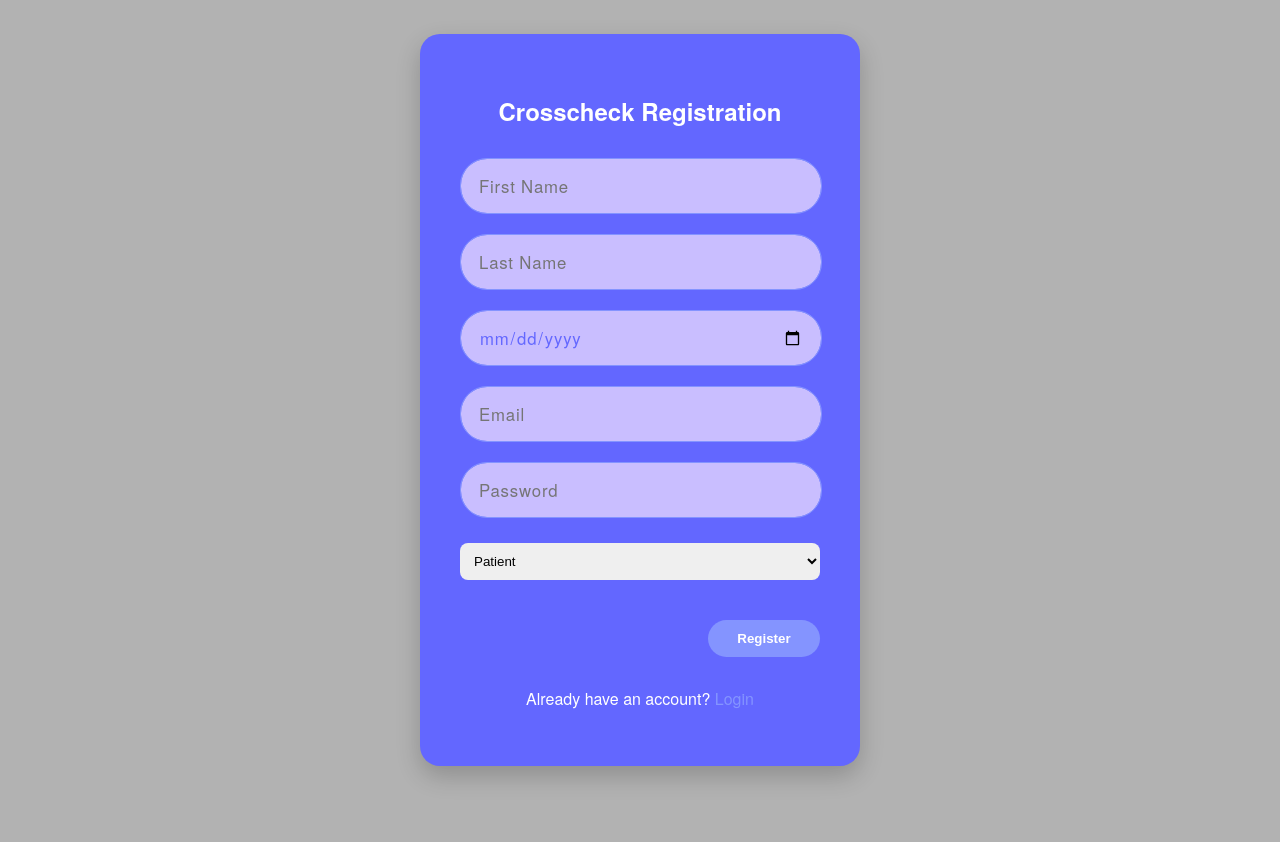
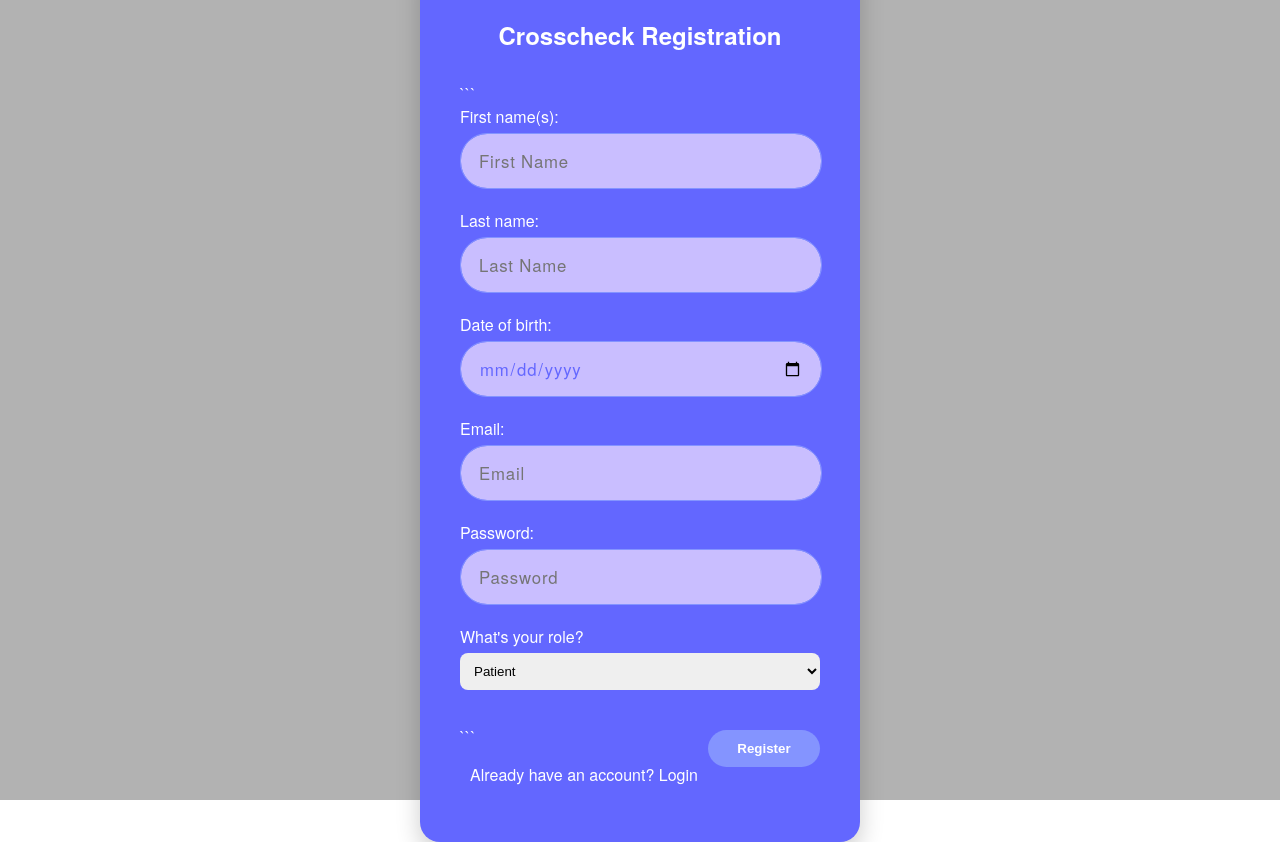
Before and after one commit to Animesh0209/BUS4, a Flask app: page /register in a window 1280 px wide. Before the commit the page ends 781 px from the top, so only its background shows below. Run offline with Flask 3, Linux system fonts and the light colour scheme.

Commit message:
The register and login button works perfectly fine now.

````diff
--- a/app/forms.py
+++ b/app/forms.py
@@ -9,8 +9,7 @@ from datetime import date
 class RegisterForm(FlaskForm):
     first_name = StringField("First name(s):", validators=[DataRequired()])
     last_name = StringField("Last name:", validators=[DataRequired()])
-    date_of_birth = DateField("Date of birth:", format="%d-%m-%Y", default=date.today, validators=[DataRequired()])
-
+    date_of_birth = DateField("Date of birth:", format="%Y-%m-%d", validators=[DataRequired()])
     email = StringField("Email:", validators=[DataRequired(), Length(min=8)])
     password = PasswordField("Password:", validators=[DataRequired(), Length(min=8)])
     role = SelectField("What's your role?", choices=[
@@ -19,6 +18,8 @@ class RegisterForm(FlaskForm):
         ("gp", "General Practitioner (GP)")],
         validators=[DataRequired()])
     submit = SubmitField("Register")
+
+    #
 
 #----------------------------------------------------------------------#
 
--- a/app/routes.py
+++ b/app/routes.py
@@ -17,35 +17,39 @@ def index():
 @app.route('/register', methods=['GET', 'POST'])
 def register():
     form = RegisterForm()
+
+    if request.method == "POST":
+        print("POST request received")
+
     if form.validate_on_submit():
+        print("Form validation passed")
+
         email = form.email.data.lower()
         existing_user = User.query.filter_by(email=email).first()
+
         if existing_user:
             flash("Email already registered!")
             return render_template('register.html', form=form)
 
         hashed_password = generate_password_hash(form.password.data)
+
         user = User(
             email=form.email.data,
             password=hashed_password,
             role=form.role.data,
         )
+
         db.session.add(user)
         db.session.commit()
 
-        if user.role == "patient":
-            patient_profile = PatientProfile(
-                user_id=user.id,
-                first_name=form.first_name.data,
-                last_name=form.last_name.data,
-                date_of_birth=form.date_of_birth.data,
-            )
-            db.session.add(patient_profile)
-            db.session.commit()
-            return redirect(url_for("patient_profile", patient_id=user.id))
+        print("User saved:", user.email)
 
-        flash("Registration successful! Please log in.")
+        flash("Registration successful!")
         return redirect(url_for("login"))
+
+    else:
+        if request.method == "POST":
+            print("Form errors:", form.errors)
 
     return render_template("register.html", form=form)
 
@@ -65,7 +69,11 @@ def login():
 
             if user.role == "patient":
                 profile = PatientProfile.query.filter_by(user_id=user.id).first()
-                session["user_name"] = f"{profile.first_name} {profile.last_name}"
+
+                if profile:
+                    session["user_name"] = f"{profile.first_name} {profile.last_name}"
+                else:
+                    session["user_name"] = user.email
             else:
                 session["user_name"] = user.email
             flash(f"Welcome back, {session['user_name']}!")
--- a/app/templates/register.html
+++ b/app/templates/register.html
@@ -3,6 +3,7 @@
 {% block title %}Register{% endblock %}
 
 {% block content %}
+
 <div class="logo">
     <h2 style="color:white;">Crosscheck Registration</h2>
 </div>
@@ -10,36 +11,58 @@
 <form method="POST">
     {{ form.hidden_tag() }}
 
+```
+<!-- Display validation errors -->
+{% if form.errors %}
+    <div style="color:red; margin-bottom:15px;">
+        {% for field, errors in form.errors.items() %}
+            {% for error in errors %}
+                <p>{{ error }}</p>
+            {% endfor %}
+        {% endfor %}
+    </div>
+{% endif %}
+
 <div class="form-item">
+    {{ form.first_name.label(style="color:white;") }}
     {{ form.first_name(class="form-style", placeholder="First Name") }}
 </div>
 
 <div class="form-item">
+    {{ form.last_name.label(style="color:white;") }}
     {{ form.last_name(class="form-style", placeholder="Last Name") }}
 </div>
 
 <div class="form-item">
-        {{ form.date_of_birth(class="form-style", placeholder="Date of Birth") }}
+    {{ form.date_of_birth.label(style="color:white;") }}
+    {{ form.date_of_birth(class="form-style") }}
 </div>
 
 <div class="form-item">
+    {{ form.email.label(style="color:white;") }}
     {{ form.email(class="form-style", placeholder="Email") }}
 </div>
 
 <div class="form-item">
+    {{ form.password.label(style="color:white;") }}
     {{ form.password(class="form-style", placeholder="Password") }}
 </div>
 
 <div class="form-item">
+    {{ form.role.label(style="color:white;") }}
     {{ form.role(class="form-style") }}
 </div>
 
+<div class="form-item">
     {{ form.submit(class="login", value="Register") }}
+</div>
+```
 
-    <div class="clear-fix"></div>
 </form>
 
 <p style="color:white; margin-top:15px; text-align:center;">
-    Already have an account? <a href="{{ url_for('login') }}">Login</a>
+    Already have an account?
+    <a href="{{ url_for('login') }}" style="color:white;">Login</a>
 </p>
+
 {% endblock %}
````
Also changed, not shown: app.db. Lines whose indentation alone changed are shown as unchanged.
